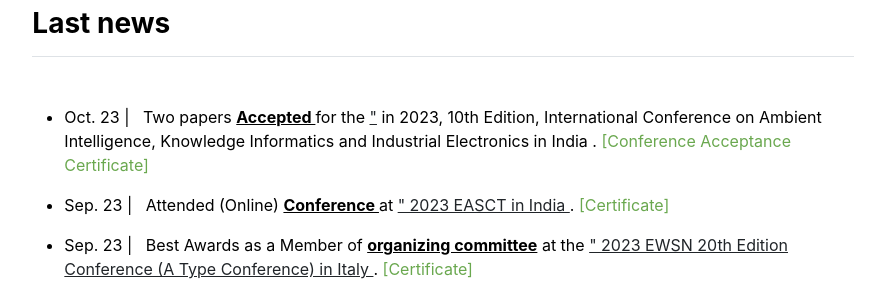
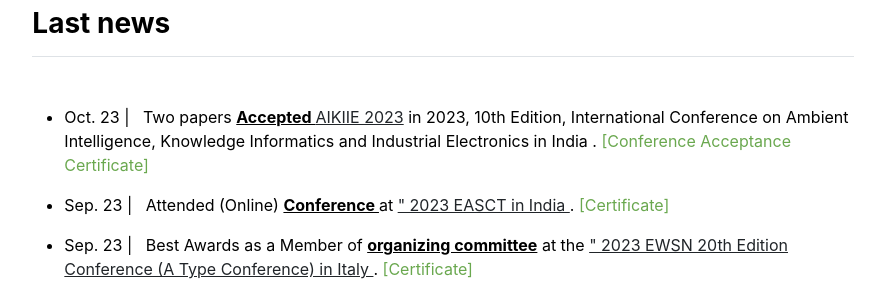
Before and after one commit to babulcseian/babulcseian.github.io, a Jekyll site: the page built from index.md, in a window 1280 px wide. Shown: the part 1120-1417 px from the top of the page, without its empty margins (197-1082 px from the left). Built offline with Jekyll 4.4.1, drawn with Linux system fonts in a browser that asks for light colours; a style sheet for code colours, icons or effects is not loaded.

Commit message:
Update news.yml

```diff
--- a/_data/news.yml
+++ b/_data/news.yml
@@ -1,4 +1,4 @@
-- {message: 'Oct. 23 | &nbsp; Two papers <u><b> Accepted </b></u> for the <a class="other"https://aikiie.in/>"</a> in 2023, 10th Edition, International Conference on Ambient Intelligence, Knowledge Informatics and Industrial Electronics in India </a>. <a class="paper" href="publications/Certificate/Md Babul Islam-AIKIIE 2023  Emotion Clasification Hybrid Deep Learning.jpg">[Conference Acceptance Certificate]</a>', last: '1'}
+- {message: 'Oct. 23 | &nbsp; Two papers <u><b> Accepted </b></u> <a class="other" href="https://aikiie.in">AIKIIE 2023</a> in 2023, 10th Edition, International Conference on Ambient Intelligence, Knowledge Informatics and Industrial Electronics in India </a>. <a class="paper" href="publications/Certificate/Md Babul Islam-AIKIIE 2023  Emotion Clasification Hybrid Deep Learning.jpg">[Conference Acceptance Certificate]</a>', last: '1'}
 - {message: 'Sep. 23 | &nbsp; Attended (Online) <u><b> Conference </b></u> at <a class="other"https://easct.in/>" 2023 EASCT in India  </a>. <a class="paper" href="publications/Certificate/Md Babul Islam EASCT-2023 Participantion Certificate324.jpg">[Certificate]</a>', last: '1'}
 - {message: 'Sep. 23 | &nbsp; Best Awards as a Member of <u><b> organizing committee</b></u> at the <a class="other"https://events.dimes.unical.it/ewsn2023/>" 2023 EWSN 20th Edition Conference (A Type Conference) in Italy </a>. <a class="paper" href="publications/Certificate/Md Babul Islam by a best organizing Committee EWSN.pdf">[Certificate]</a>', last: '1'}
 - {message: 'Aug. 23 | &nbsp; Member of <u><b> Scientific Committe </u> at EMCEI <a class="other" href="http://emcei.net/">Conference</a> Link. <a class="paper" href="publications/Certificate/Md Babul Islam by Scientific Committee EMCEI-23.pdf">[Certificate]</a>', last: '1'}
```
